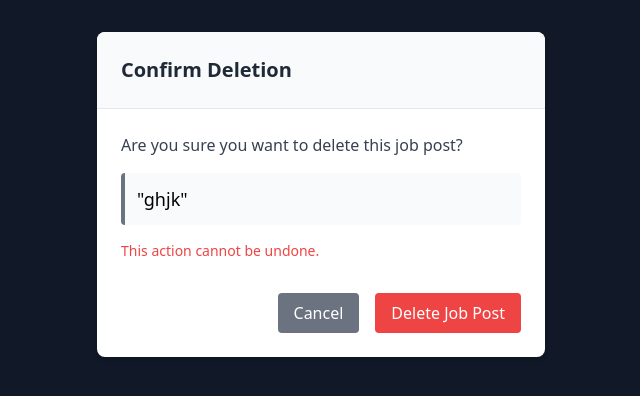
After one commit to Akshaysonu916/alumni-hub, a Django app: page /3/delete/ in a window 1280 px wide. The commit adds this page. Shown: the top 396 px of the page, without its empty margins (319-959 px from the left). Run offline with Django 5.2, Linux system fonts and the light colour scheme; data comes from the database, SQL or seed files in the repository; both versions use the stored data as it was after the commit; some libraries are stand-ins or nearby versions.

Commit message:
11th commit

```diff
--- a/myapp/models.py
+++ b/myapp/models.py
@@ -49,13 +49,14 @@ class JobPost(models.Model):
 
 
 class Photo(models.Model):
-    title = models.CharField(max_length=100, blank=True, null=True)  # Optional title for the photo
-    description = models.TextField(blank=True, null=True)  # Optional description
-    image=models.ImageField(upload_to='images') # Image field, uploads to 'photos/' directory
-    upload_date = models.DateTimeField(default=timezone.now)  # Automatically set to the current date and time
+    user = models.ForeignKey(User, on_delete=models.CASCADE)  # Track who uploaded the photo
+    title = models.CharField(max_length=100, blank=True, null=True)
+    description = models.TextField(blank=True, null=True)
+    image = models.ImageField(upload_to='images')
+    upload_date = models.DateTimeField(default=timezone.now)
 
     def __str__(self):
-        return self.title or f"Photo {self.id}"  # Return the title or a default string
+        return self.title or f"Photo {self.id}"# Return the title or a default string
 
 # Chat Model (Between Alumni & Students)
 # class ChatMessage(models.Model):
--- a/myapp/urls.py
+++ b/myapp/urls.py
@@ -9,7 +9,12 @@ urlpatterns = [
     path('jobs/',jobpost_list,name='jobpost_list'),
     path('add/',add_job,name='add_jobs'),
     path('userjobs/',userjobs_view, name='userjobs'),
-    path('job_post_detail/<int:pk>/', job_post_detail, name='jobpost_detail'),
+    path('job_post_detail/<int:job_id>/',job_post_detail, name='jobpost_detail'),
     path('gallery/',photo_gallery, name='photo_gallery'),
     path('upload/',upload_photo, name='upload_photo'),
+    path('<int:job_id>/edit/', edit_jobpost, name='edit_jobpost'),
+    path('<int:job_id>/delete/',delete_jobpost, name='delete_jobpost'),
+    path('photo/<int:id>/edit/',edit_photo, name='edit_photo'),
+    path('photo/<int:id>/delete/',delete_photo, name='delete_photo'),
+    path('photo/<int:id>/',photo_detail, name='photo_detail'),
 ]
--- a/myapp/views.py
+++ b/myapp/views.py
@@ -54,6 +54,8 @@ def logout_view(request):
     logout(request)
     return redirect('signin')
 
+
+#job posts all operations
 @login_required(login_url='signin')
 def jobpost_list(request):
     jobs = JobPost.objects.all()  # Fetch all job posts
@@ -63,11 +65,32 @@ def userjobs_view(request):
     jobs = JobPost.objects.all()
     return render(request, 'userjobs.html', {'jobs': jobs})
 
-def job_post_detail(request, pk):
-    job = get_object_or_404(JobPost, pk=pk)
+def job_post_detail(request, job_id):
+    job = get_object_or_404(JobPost, id=job_id)
     return render(request, 'jobpost_detail.html', {'job': job})
 
 
+def edit_jobpost(request, job_id):
+    jobpost = get_object_or_404(JobPost, id=job_id)
+    if request.method == 'POST':
+        form = JobPostForm(request.POST, instance=jobpost)
+        if form.is_valid():
+            form.save()
+            messages.success(request, 'Job post updated successfully.')
+            return redirect('jobpost_detail', job_id=jobpost.id)
+    else:
+        form = JobPostForm(instance=jobpost)
+    return render(request, 'edit_jobpost.html', {'form': form, 'jobpost': jobpost})
+
+def delete_jobpost(request, job_id):
+    jobpost = get_object_or_404(JobPost, id=job_id)
+    if request.method == 'POST':
+        jobpost.delete()
+        messages.success(request, 'Job post deleted successfully.')
+        return redirect('jobpost_list')
+    return render(request, 'confirm_delete.html', {'jobpost': jobpost})
+
+# photos sections
 # View to display the photo gallery
 @login_required(login_url='signin')
 def photo_gallery(request):
@@ -84,3 +107,44 @@ def upload_photo(request):
     else:
         form = PhotoForm()  # Render an empty form for GET requests
     return render(request, 'upload_photo.html', {'form': form})
+
+
+
+
+def photo_detail(request, id):
+    photo = get_object_or_404(Photo, id=id)
+    return render(request, 'photo_detail.html', {'photo': photo})
+
+
+def edit_photo(request, id):
+    photo = get_object_or_404(Photo, id=id)
+
+    if request.user != photo.user and not request.user.is_superuser:
+        messages.error(request, "You are not authorized to edit this photo.")
+        return redirect('photo_gallery')
+
+    if request.method == 'POST':
+        form = PhotoForm(request.POST, request.FILES, instance=photo)
+        if form.is_valid():
+            form.save()
+            messages.success(request, "Photo updated successfully!")
+            return redirect('photo_detail', id=photo.id)
+    else:
+        form = PhotoForm(instance=photo)
+
+    return render(request, 'edit_photo.html', {'form': form, 'photo': photo})
+
+
+def delete_photo(request, id):
+    photo = get_object_or_404(Photo, id=id)
+
+    if request.user != photo.user and not request.user.is_superuser:
+        messages.error(request, "You are not authorized to delete this photo.")
+        return redirect('photo_gallery')
+
+    if request.method == 'POST':
+        photo.delete()
+        messages.success(request, "Photo deleted successfully!")
+        return redirect('photo_gallery')
+
+    return render(request, 'delete_photo.html', {'photo': photo})
--- /dev/null
+++ b/templates/confirm_delete.html
@@ -0,0 +1,39 @@
+{% extends 'home.html' %}
+
+{% block content %}
+<div class="flex justify-center p-4 md:p-8">
+  <div class="bg-white rounded-lg shadow-md max-w-md w-full overflow-hidden">
+    <!-- Header -->
+    <div class="bg-gray-50 border-b border-gray-200 p-6 flex items-center justify-between">
+      <h2 class="text-xl font-semibold text-gray-800 m-0">Confirm Deletion</h2>
+      <div class="text-red-500 text-xl">
+        <i class="fas fa-exclamation-triangle"></i>
+      </div>
+    </div>
+
+    <!-- Body -->
+    <div class="p-6">
+      <p class="text-gray-700">Are you sure you want to delete this job post?</p>
+      <p class="my-4 p-3 bg-gray-50 border-l-4 border-gray-500 rounded text-lg font-medium">
+        "{{ jobpost.job_name }}"
+      </p>
+      <p class="text-red-500 text-sm mt-4">This action cannot be undone.</p>
+    </div>
+
+    <!-- Actions -->
+    <div class="px-6 pb-6">
+      <form method="post" class="mt-2">
+        {% csrf_token %}
+        <div class="flex justify-end gap-4">
+          <a href="{% url 'jobpost_list' %}" class="px-4 py-2 bg-gray-500 hover:bg-gray-600 text-white font-medium rounded transition-colors duration-200">
+            Cancel
+          </a>
+          <button type="submit" class="px-4 py-2 bg-red-500 hover:bg-red-600 text-white font-medium rounded transition-colors duration-200">
+            Delete Job Post
+          </button>
+        </div>
+      </form>
+    </div>
+  </div>
+</div>
+{% endblock %}
```
Also changed, not shown: templates/delete_photo.html (added, +12 -0 lines), templates/edit_jobpost.html (added, +10 -0 lines), templates/edit_photo.html (added, +12 -0 lines), templates/jobpost_list.html (+22 -4 lines), templates/photo_detail.html (added, +33 -0 lines), templates/photo_gallery.html (+21 -1 lines), db.sqlite3, myapp/migrations/0019_photo_user.py (added).
